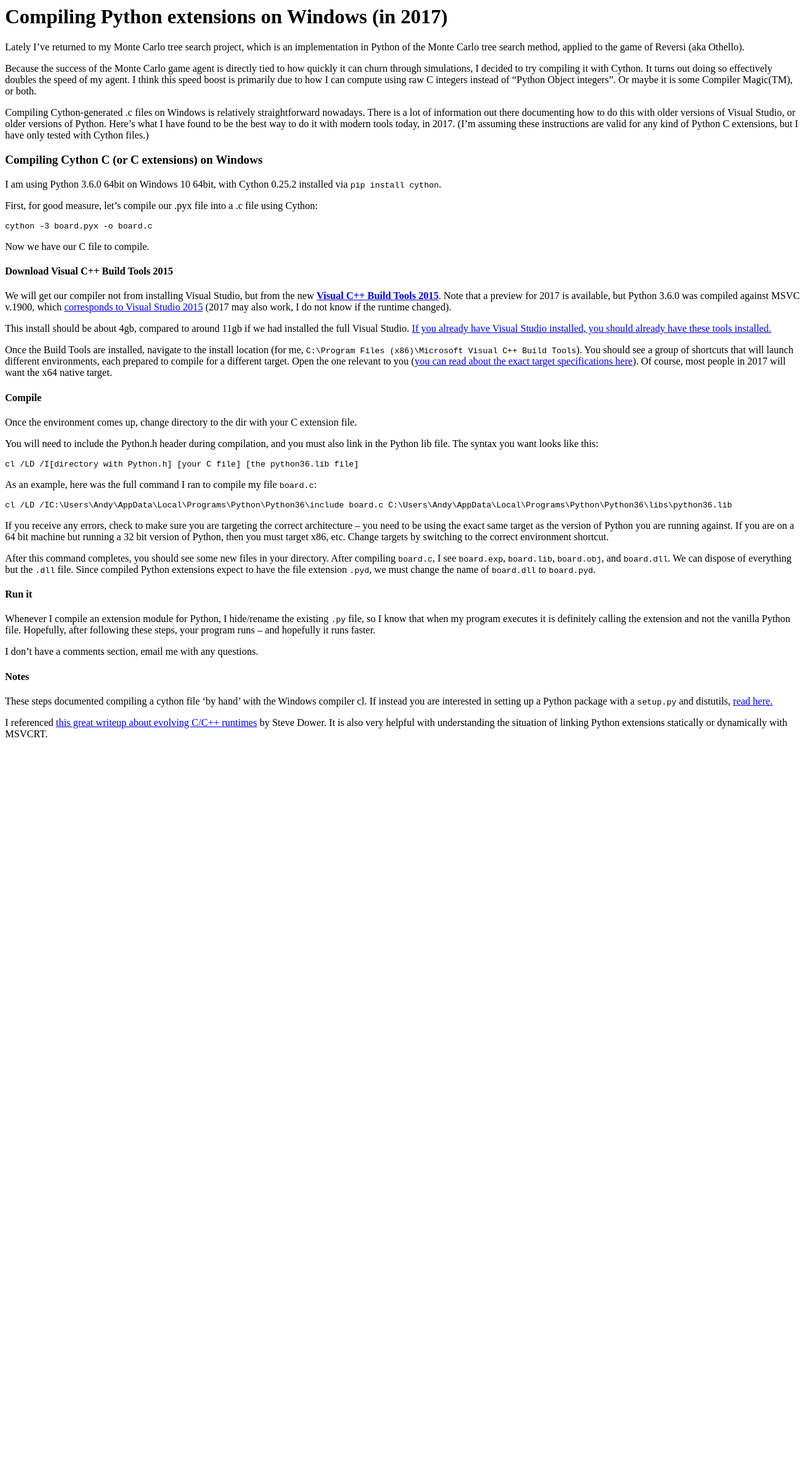
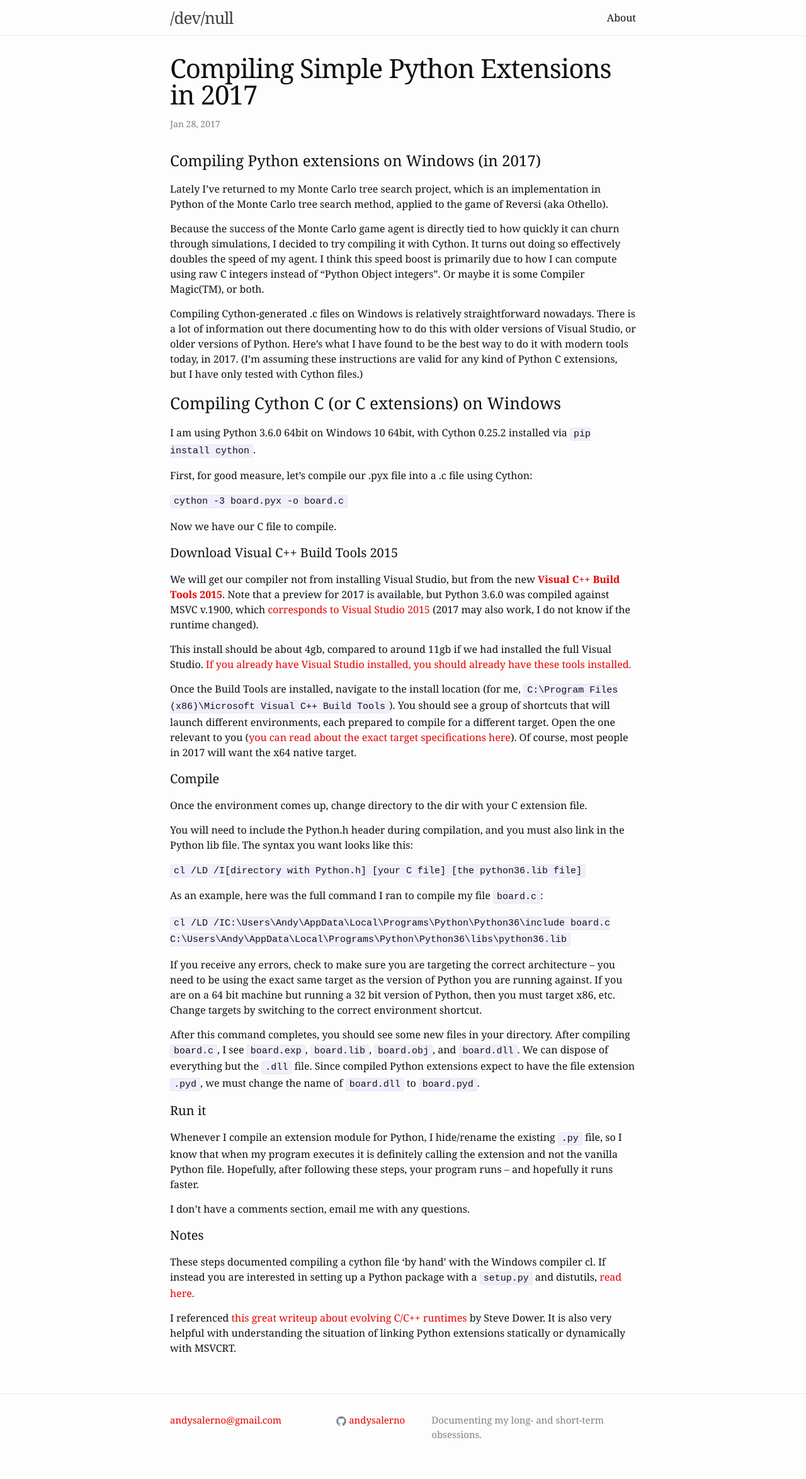
Before and after one commit to andysalerno/andysalerno.github.io, a plain HTML site: page Compiling-Python.html in a window 1280 px wide. Shown: the whole page at 63% size. Before the commit the page ends 1191 px from the top, so only its background shows below. Drawn offline with Linux system fonts and the light colour scheme.

Commit message:
set layout for python post

```diff
--- a/Compiling-Python.html
+++ b/Compiling-Python.html
@@ -1,4 +1,84 @@
-<h1 id="compiling-python-extensions-on-windows-in-2017">Compiling Python extensions on Windows (in 2017)</h1>
+<!DOCTYPE html>
+<html>
+
+<script>
+(function(i,s,o,g,r,a,m){i['GoogleAnalyticsObject']=r;i[r]=i[r]||function(){
+      (i[r].q=i[r].q||[]).push(arguments)
+},i[r].l=1*new Date();a=s.createElement(o),
+  m=s.getElementsByTagName(o)[0];a.async=1;a.src=g;m.parentNode.insertBefore(a,m)
+    })(window,document,'script','//www.google-analytics.com/analytics.js','ga');
+
+  ga('create', 'UA-61663751-2', 'auto');
+    ga('send', 'pageview');
+
+</script>
+
+  <head>
+  <meta charset="utf-8">
+  <meta http-equiv="X-UA-Compatible" content="IE=edge">
+  <meta name="viewport" content="width=device-width, initial-scale=1">
+
+  <title>Compiling Simple Python Extensions in 2017</title>
+  <meta name="description" content="Compiling Python extensions on Windows (in 2017)">
+
+  <link rel="stylesheet" href="/css/main.css">
+  <link rel="canonical" href="https://andysalerno.com/Compiling-Python">
+  <link rel="alternate" type="application/rss+xml" title="/dev/null" href="https://andysalerno.com/feed.xml">
+</head>
+
+
+  <body>
+
+    <header class="site-header">
+
+  <div class="wrapper">
+
+    <a class="site-title" href="/">/dev/null</a>
+
+    <nav class="site-nav">
+      <a href="#" class="menu-icon">
+        <svg viewBox="0 0 18 15">
+          <path fill="#424242" d="M18,1.484c0,0.82-0.665,1.484-1.484,1.484H1.484C0.665,2.969,0,2.304,0,1.484l0,0C0,0.665,0.665,0,1.484,0 h15.031C17.335,0,18,0.665,18,1.484L18,1.484z"/>
+          <path fill="#424242" d="M18,7.516C18,8.335,17.335,9,16.516,9H1.484C0.665,9,0,8.335,0,7.516l0,0c0-0.82,0.665-1.484,1.484-1.484 h15.031C17.335,6.031,18,6.696,18,7.516L18,7.516z"/>
+          <path fill="#424242" d="M18,13.516C18,14.335,17.335,15,16.516,15H1.484C0.665,15,0,14.335,0,13.516l0,0 c0-0.82,0.665-1.484,1.484-1.484h15.031C17.335,12.031,18,12.696,18,13.516L18,13.516z"/>
+        </svg>
+      </a>
+
+      <div class="trigger">
+
+
+          <a class="page-link" href="/about/">About</a>
+
+
+
+
+
+
+
+
+
+
+
+
+      </div>
+    </nav>
+
+  </div>
+
+</header>
+
+
+    <div class="page-content">
+      <div class="wrapper">
+        <article class="post" itemscope itemtype="http://schema.org/BlogPosting">
+
+  <header class="post-header">
+    <h1 class="post-title" itemprop="name headline">Compiling Simple Python Extensions in 2017</h1>
+    <p class="post-meta"><time datetime="2017-01-28T00:00:00-08:00" itemprop="datePublished">Jan 28, 2017</time></p>
+  </header>
+
+  <div class="post-content" itemprop="articleBody">
+    <h1 id="compiling-python-extensions-on-windows-in-2017">Compiling Python extensions on Windows (in 2017)</h1>
 
 <p>Lately I’ve returned to my Monte Carlo tree search project, which is an implementation in Python of the Monte Carlo tree search method, applied to the game of Reversi (aka Othello).</p>
 
@@ -49,3 +129,48 @@
 <p>These steps documented compiling a cython file ‘by hand’ with the Windows compiler cl.  If instead you are interested in setting up a Python package with a <code class="highlighter-rouge">setup.py</code> and distutils, <a href="https://wiki.python.org/moin/WindowsCompilers#Compilers_Installation_and_configuration">read here.</a></p>
 
 <p>I referenced <a href="http://stevedower.id.au/blog/building-for-python-3-5/">this great writeup about evolving C/C++ runtimes</a> by Steve Dower.  It is also very helpful with understanding the situation of linking Python extensions statically or dynamically with MSVCRT.</p>
+
+  </div>
+
+</article>
+
+      </div>
+    </div>
+
+    <footer class="site-footer">
+
+  <div class="wrapper">
+
+    <div class="footer-col-wrapper">
+      <div class="footer-col footer-col-1">
+        <ul class="contact-list">
+          <li><a href="mailto:andysalerno@gmail.com">andysalerno@gmail.com</a></li>
+        </ul>
+      </div>
+
+      <div class="footer-col footer-col-2">
+        <ul class="social-media-list">
+
+          <li>
+            <a href="https://github.com/andysalerno"><span class="icon icon--github"><svg viewBox="0 0 16 16"><path fill="#828282" d="M7.999,0.431c-4.285,0-7.76,3.474-7.76,7.761 c0,3.428,2.223,6.337,5.307,7.363c0.388,0.071,0.53-0.168,0.53-0.374c0-0.184-0.007-0.672-0.01-1.32 c-2.159,0.469-2.614-1.04-2.614-1.04c-0.353-0.896-0.862-1.135-0.862-1.135c-0.705-0.481,0.053-0.472,0.053-0.472 c0.779,0.055,1.189,0.8,1.189,0.8c0.692,1.186,1.816,0.843,2.258,0.645c0.071-0.502,0.271-0.843,0.493-1.037 C4.86,11.425,3.049,10.76,3.049,7.786c0-0.847,0.302-1.54,0.799-2.082C3.768,5.507,3.501,4.718,3.924,3.65 c0,0,0.652-0.209,2.134,0.796C6.677,4.273,7.34,4.187,8,4.184c0.659,0.003,1.323,0.089,1.943,0.261 c1.482-1.004,2.132-0.796,2.132-0.796c0.423,1.068,0.157,1.857,0.077,2.054c0.497,0.542,0.798,1.235,0.798,2.082 c0,2.981-1.814,3.637-3.543,3.829c0.279,0.24,0.527,0.713,0.527,1.437c0,1.037-0.01,1.874-0.01,2.129 c0,0.208,0.14,0.449,0.534,0.373c3.081-1.028,5.302-3.935,5.302-7.362C15.76,3.906,12.285,0.431,7.999,0.431z"/></svg>
+</span><span class="username">andysalerno</span></a>
+
+          </li>
+
+        </ul>
+      </div>
+
+      <div class="footer-col footer-col-3">
+        <p>Documenting my long- and short-term obsessions.
+</p>
+      </div>
+    </div>
+
+  </div>
+
+</footer>
+
+
+  </body>
+
+</html>
--- a/feed.xml
+++ b/feed.xml
@@ -1,5 +1,5 @@
-<?xml version="1.0" encoding="utf-8"?><?xml-stylesheet type="text/xml" href="https://andysalerno.com/feed.xslt.xml"?><feed xmlns="http://www.w3.org/2005/Atom"><generator uri="http://jekyllrb.com" version="3.4.0">Jekyll</generator><link href="https://andysalerno.com/feed.xml" rel="self" type="application/atom+xml" /><link href="https://andysalerno.com/" rel="alternate" type="text/html" /><updated>2017-01-30T01:10:08-08:00</updated><id>https://andysalerno.com//</id><title type="html">/dev/null</title><subtitle>Documenting my long- and short-term obsessions.
-</subtitle><entry><title type="html">Compiling Python</title><link href="https://andysalerno.com/Compiling-Python" rel="alternate" type="text/html" title="Compiling Python" /><published>2017-01-28T00:00:00-08:00</published><updated>2017-01-28T00:00:00-08:00</updated><id>https://andysalerno.com/Compiling-Python</id><content type="html" xml:base="https://andysalerno.com/Compiling-Python">&lt;h1 id=&quot;compiling-python-extensions-on-windows-in-2017&quot;&gt;Compiling Python extensions on Windows (in 2017)&lt;/h1&gt;
+<?xml version="1.0" encoding="utf-8"?><?xml-stylesheet type="text/xml" href="https://andysalerno.com/feed.xslt.xml"?><feed xmlns="http://www.w3.org/2005/Atom"><generator uri="http://jekyllrb.com" version="3.4.0">Jekyll</generator><link href="https://andysalerno.com/feed.xml" rel="self" type="application/atom+xml" /><link href="https://andysalerno.com/" rel="alternate" type="text/html" /><updated>2017-01-30T01:13:37-08:00</updated><id>https://andysalerno.com//</id><title type="html">/dev/null</title><subtitle>Documenting my long- and short-term obsessions.
+</subtitle><entry><title type="html">Compiling Simple Python Extensions in 2017</title><link href="https://andysalerno.com/Compiling-Python" rel="alternate" type="text/html" title="Compiling Simple Python Extensions in 2017" /><published>2017-01-28T00:00:00-08:00</published><updated>2017-01-28T00:00:00-08:00</updated><id>https://andysalerno.com/Compiling-Python</id><content type="html" xml:base="https://andysalerno.com/Compiling-Python">&lt;h1 id=&quot;compiling-python-extensions-on-windows-in-2017&quot;&gt;Compiling Python extensions on Windows (in 2017)&lt;/h1&gt;
 
 &lt;p&gt;Lately I’ve returned to my Monte Carlo tree search project, which is an implementation in Python of the Monte Carlo tree search method, applied to the game of Reversi (aka Othello).&lt;/p&gt;
 
```
Also changed, not shown: index.html (+1 -1 lines).
